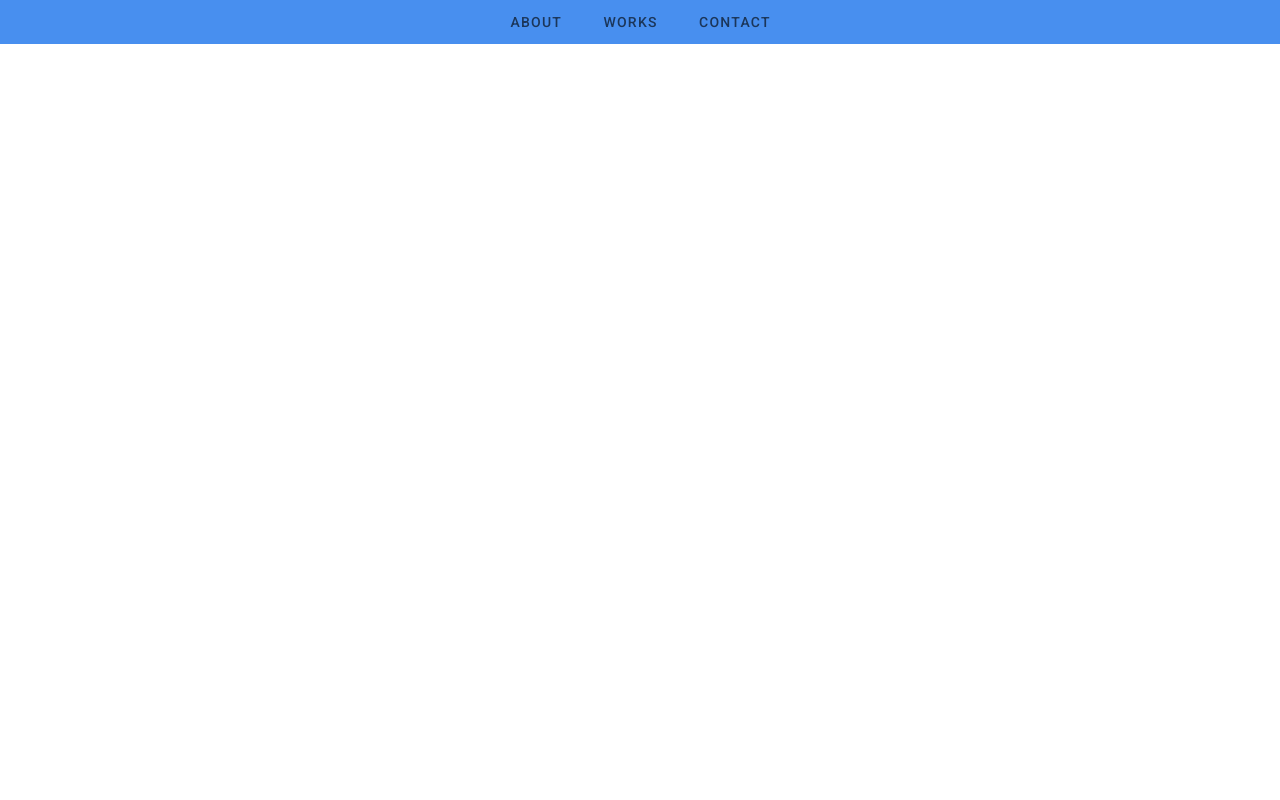
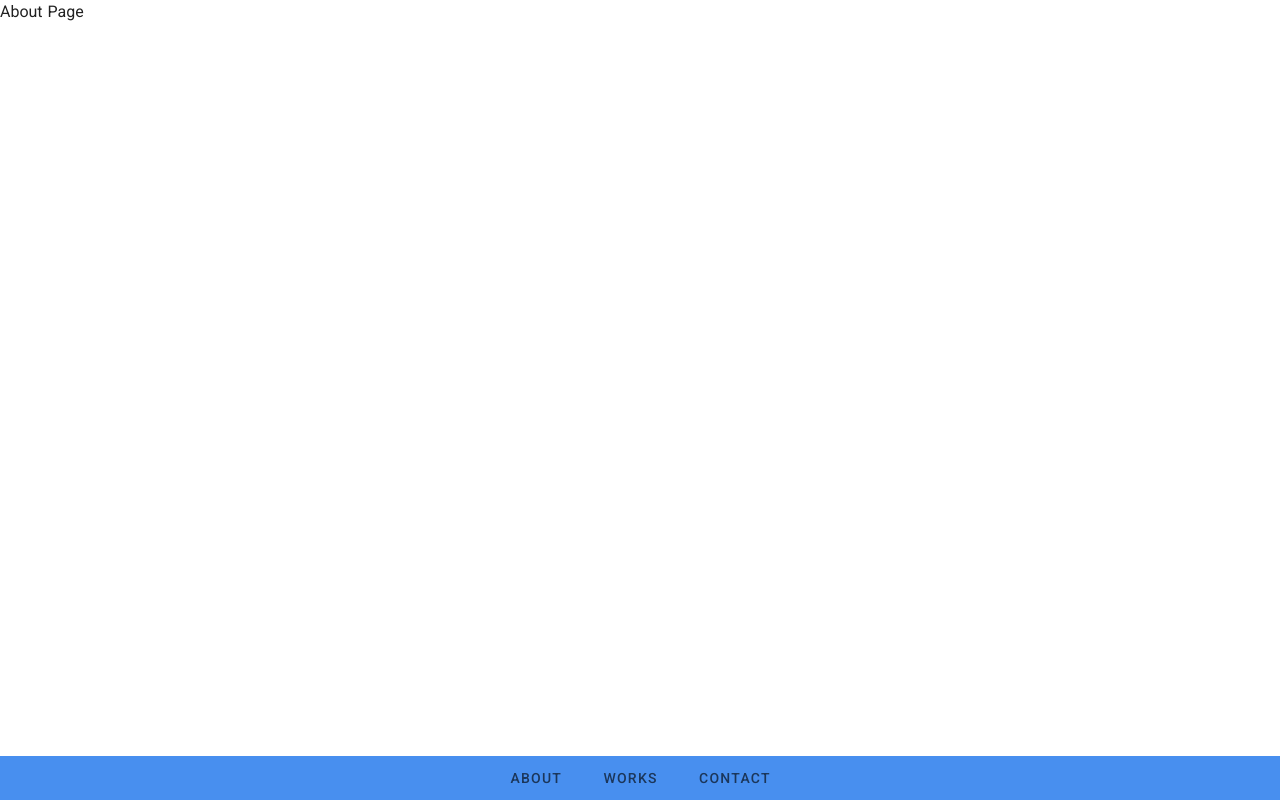
Before and after one commit to ykkc/ykkc-app, a Nuxt app: page / in a window 1280 px wide. Built offline with nearby package versions, Linux system fonts and the light colour scheme.

Commit message:
:shower: clean up directories

```diff
--- /dev/null
+++ b/components/pages/AboutPage.vue
@@ -0,0 +1,15 @@
+<template>
+  <v-main>
+    About Page
+  </v-main>
+</template>
+
+<script>
+export default {
+  data() {
+    return {
+      loading: false
+    }
+  }
+}
+</script>
--- a/pages/index.vue
+++ b/pages/index.vue
@@ -1,14 +1,19 @@
 <template>
   <div>
-    <Footer/>
+    <v-app>
+      <AboutPage/>
+      <Footer/>
+    </v-app>
   </div>
 </template>
 
 <script>
+import AboutPage from '~/components/pages/AboutPage.vue'
 import Footer from '~/components/Footer.vue'
 
 export default {
   components: {
+    AboutPage,
     Footer
   },
   data() {
```
Also changed, not shown: components/pages/ContactPage.vue (added, +15 -0 lines), components/pages/WorksPage.vue (added, +15 -0 lines), pages/about.vue (deleted), pages/contact.vue (deleted), pages/works.vue (deleted).
